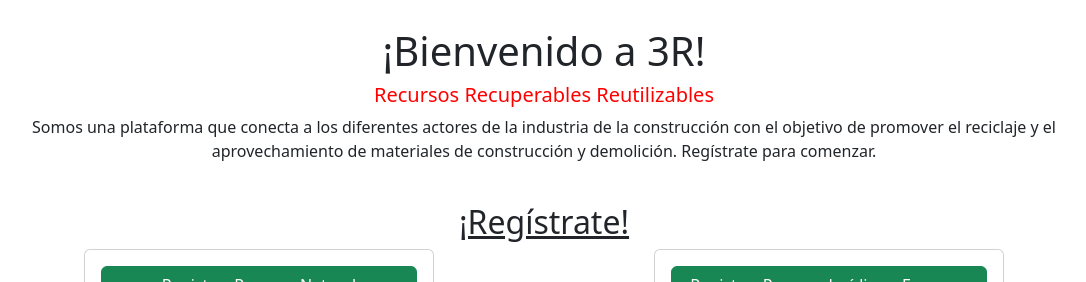
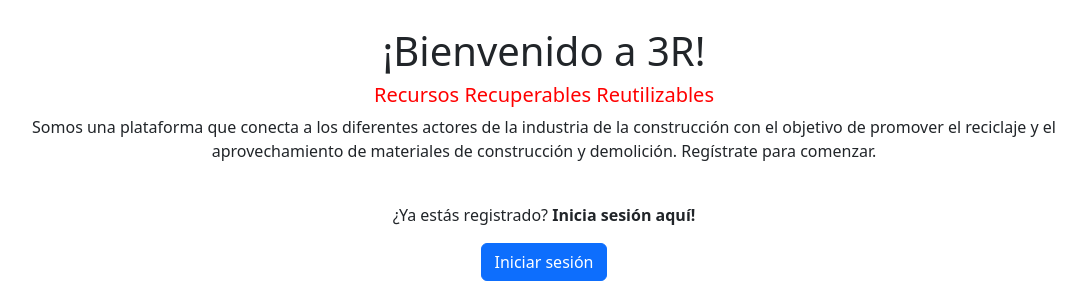
Before and after one commit to Jurra-dev/TresR, a Django app: page / in a window 1280 px wide. Shown: the part 21-303 px from the top of the page, without its empty margins (96-1182 px from the left). Run offline with Django 5.2, Linux system fonts and the light colour scheme.

Commit message:
Before cagada

```diff
--- a/landing/templates/landing/home.html
+++ b/landing/templates/landing/home.html
@@ -9,6 +9,11 @@
         .card {
             max-width: 350px;  /* Limita el ancho de las tarjetas */
             margin: auto;  /* Centra las tarjetas */
+        }
+        .card-img-top {
+            width: 50%; /* Reduce el tamaño de las imágenes al 50% */
+            height: auto; /* Mantiene la proporción de las imágenes */
+            margin: auto; /* Centra las imágenes dentro de la tarjeta */
         }
     </style>
 </head>
@@ -22,13 +27,19 @@
             </div>
         </div>
 
-        <div class="text-center">
-            <h2><u>¡Regístrate!</u></h2>
+        <!-- Nueva sección para iniciar sesión -->
+        <div class="row justify-content-center mb-5">
+            <div class="col-12 text-center">
+                <p class="mb-3">¿Ya estás registrado? <strong>Inicia sesión aquí!</strong></p>
+                <a class="btn btn-primary">Iniciar sesión</a>
+            </div>
         </div>
 
-        <div class="row row-cols-1 row-cols-md-2 g-4">
+
+        <div class="row row-cols-1 row-cols-md-4 g-4 justify-content-center">
             <div class="col">
                 <div class="card text-center">
+                    <img src="https://prod3rbucket.s3.us-east-2.amazonaws.com/icons/civilian.png" class="card-img-top" alt="Persona Natural">
                     <div class="card-body">
                         <a href="{% url 'register_civilian' %}" class="btn btn-success w-100">Registrar Persona Natural</a>
                     </div>
@@ -39,6 +50,7 @@
             </div>
             <div class="col">
                 <div class="card text-center">
+                    <img src="https://prod3rbucket.s3.us-east-2.amazonaws.com/icons/company.png" class="card-img-top" alt="Persona Jurídica">
                     <div class="card-body">
                         <a href="{% url 'register_company' %}" class="btn btn-success w-100">Registrar Persona Jurídica o Empresa</a>
                     </div>
@@ -49,6 +61,7 @@
             </div>
             <div class="col">
                 <div class="card text-center">
+                    <img src="https://prod3rbucket.s3.us-east-2.amazonaws.com/icons/rcdmanager.png" class="card-img-top" alt="Gestor Ambiental">
                     <div class="card-body">
                         <a href="{% url 'register_rcd_manager' %}" class="btn btn-success w-100">Registrar Gestor ambiental</a>
                     </div>
@@ -59,6 +72,7 @@
             </div>
             <div class="col">
                 <div class="card text-center">
+                    <img src="https://prod3rbucket.s3.us-east-2.amazonaws.com/icons/logisticoperator.png" class="card-img-top" alt="Operador de Maquinaria">
                     <div class="card-body">
                         <a href="{% url 'register_operator' %}" class="btn btn-success w-100">Registrar Operador de Maquinaria</a>
                     </div>
@@ -66,7 +80,6 @@
                         <small>Si eres propietario u operador de transporte de equipos de maquinaria amarilla y deseas ofrecer tus servicios, regístrate aquí.</small>
                     </div>
                 </div>
-                <iframe hidden src="https://www.google.com/maps/embed?pb=!4v1734365127295!6m8!1m7!1sEW2VxC69IIDj3MiUgRyUdA!2m2!1d42.67432310431533!2d-73.78178790396804!3f153.8116465350961!4f-36.662172265266726!5f0.7820865974627469" width="600" height="450" style="border:0;" allowfullscreen="" loading="lazy" referrerpolicy="no-referrer-when-downgrade"></iframe>
             </div>
         </div>
     </div>
```
